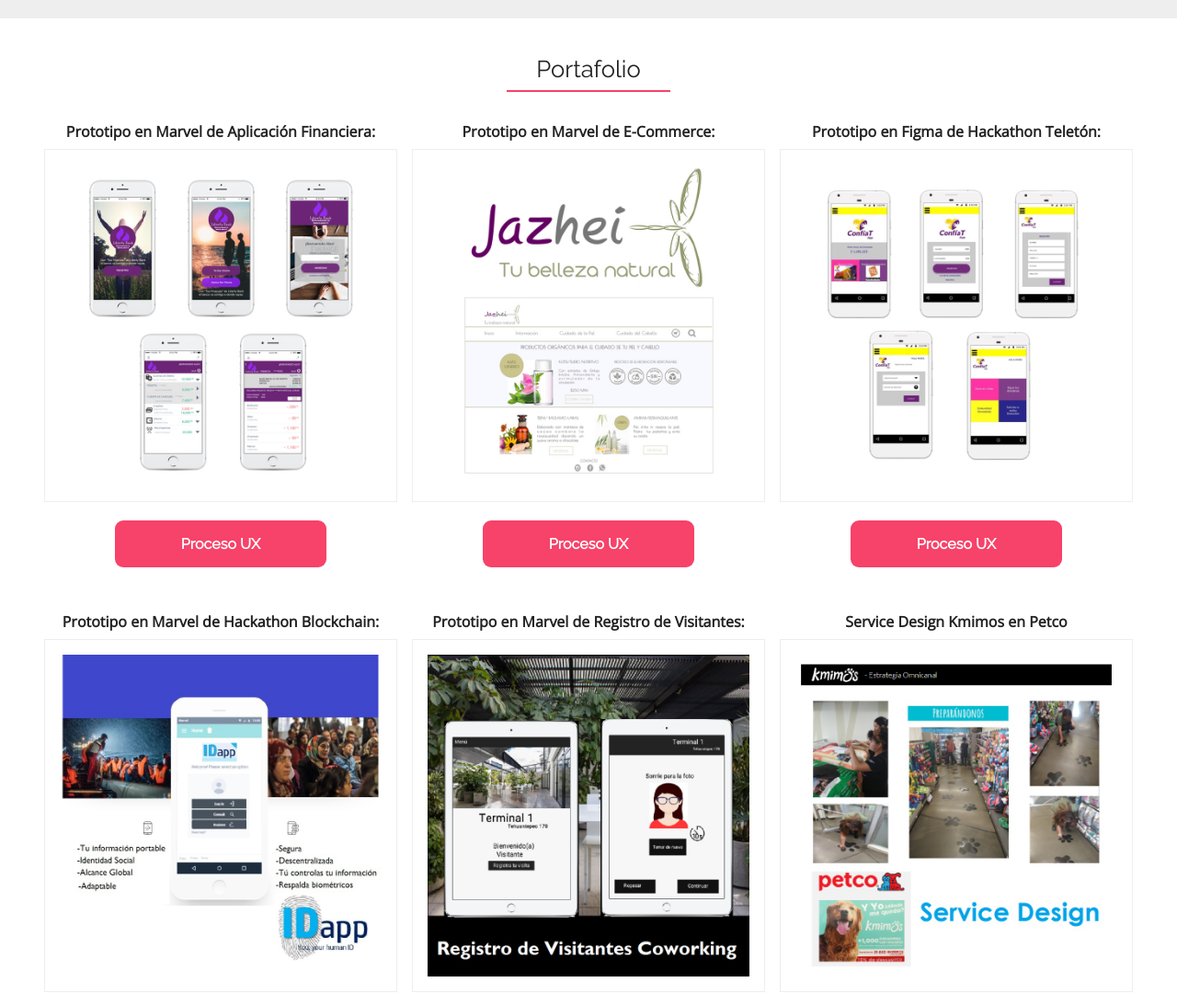
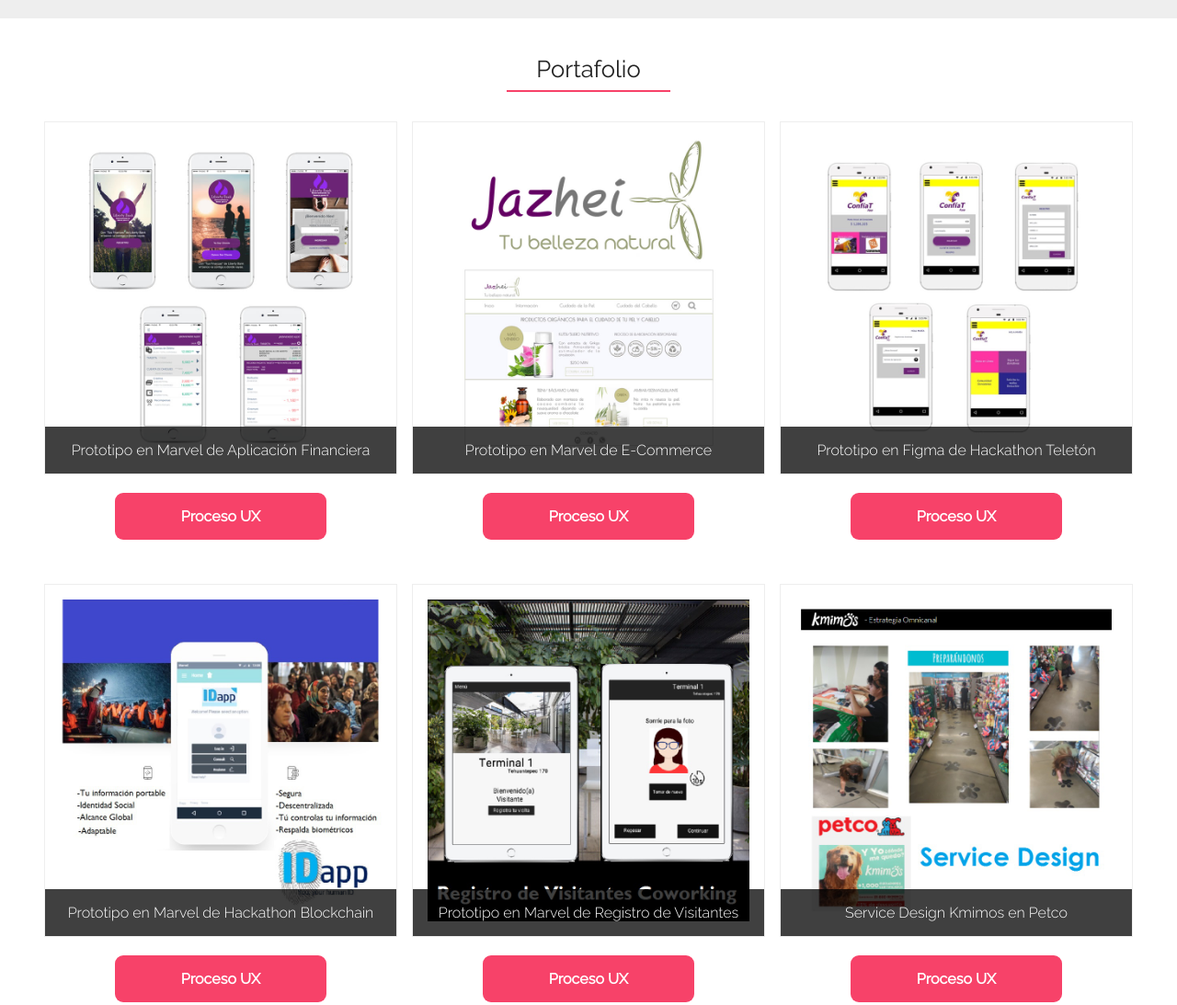
Before and after one commit to r3me/portafolio-ux, a Gatsby site: page / in a window 1280 px wide. Shown: the part 1620-2713 px from the top of the page at 92% size. Built offline with nearby package versions, Linux system fonts and the light colour scheme; Gatsby itself is replaced by a stand-in of ours.

Commit message:
Estilos de títulos en portafolio

```diff
--- a/src/components/content/portfolio.js
+++ b/src/components/content/portfolio.js
@@ -9,31 +9,31 @@ import Kmimos from '../../images/Kmimos.jpg'
 
 const works = [
 	{
-		title: "Prototipo en Marvel de Aplicación Financiera:",
+		title: "Prototipo en Marvel de Aplicación Financiera",
 		link: "https://marvelapp.com/60f7397/screen/48903399",
 		sites: "https://sites.google.com/view/appfinanciera/p%C3%A1gina-principal",
 		img: financial,
 	},
 	{
-		title: "Prototipo en Marvel de E-Commerce:",
+		title: "Prototipo en Marvel de E-Commerce",
 		link: "https://marvelapp.com/ecj1369/screen/47544031",
 		sites: "https://sites.google.com/view/jazhei/p%C3%A1gina-principal",
 		img: ecommerce,
 	},
 	{
-		title: "Prototipo en Figma de Hackathon Teletón:",
+		title: "Prototipo en Figma de Hackathon Teletón",
 		link: "https://www.figma.com/file/oMhb2d6sOPL2LAEGAExYz3/Teleton?node-id=0%3A1",
 		sites: "https://sites.google.com/view/confiateleton/p%C3%A1gina-principal",
 		img: teletón,
 	},
 	{
-		title: "Prototipo en Marvel de Hackathon Blockchain:",
+		title: "Prototipo en Marvel de Hackathon Blockchain",
 		link: "https://marvelapp.com/9i09d6b/screen/48170277",
 		sites: "https://sites.google.com/view/identidadapp/p%C3%A1gina-principal",
 		img: blockchain,
 	},
 	{
-		title: "Prototipo en Marvel de Registro de Visitantes:",
+		title: "Prototipo en Marvel de Registro de Visitantes",
 		link: "https://marvelapp.com/73f7e93/screen/46735739",
 		sites: "https://sites.google.com/view/registrodevisitantes/p%C3%A1gina-principal",
 		img: registro,
@@ -53,9 +53,9 @@ const Portfolio = () => (
 		</header>
 		{ works.map((work) => (
 			<div key={work.title}>
-				<h4>{work.title}</h4>
 				<a className="img" href={work.link} target="_blank" rel="noopener noreferrer">
 					<img src={work.img} alt={work.title} />
+					<span>{work.title}</span>
 				</a>
 				<a className="site" href={work.sites} target="_blank" rel="noopener noreferrer">Proceso UX</a>
 			</div>
--- a/src/components/sass/components/_portfolio.scss
+++ b/src/components/sass/components/_portfolio.scss
@@ -16,7 +16,23 @@
 		@include tablet { width: 32%; }
 		text-align: center;
 		margin-bottom: 2rem;
-		h4 { font-family: $open; margin-bottom: 0.5rem; }
+		// h4 { font-family: $open; margin-bottom: 0.5rem; }
+		a.img {
+			width: 100%;
+			padding: 1rem;
+			border: 1px solid $light;
+			overflow: hidden;
+			position: relative;
+			img { @include trans; }
+			&:hover img { transform: scale(1.1); }
+			span {
+				color: white;
+				padding: 1rem 0.5rem;
+				position: absolute;
+				left: 0; right: 0; bottom: 0;
+				background-color: rgba( black, 0.75 );
+			}
+		}
 		a.site {
 			width: 80%;
 			@include desk { width: 60%; }
@@ -30,14 +46,6 @@
 				background-color: darken( $base,  30% );
 			}
 		}
-		a.img {
-			width: 100%;
-			padding: 1rem;
-			border: 1px solid $light;
-			overflow: hidden;
-			img { @include trans; }
-			&:hover img { transform: scale(1.1); }
-		}
 	}
 
 }
```
